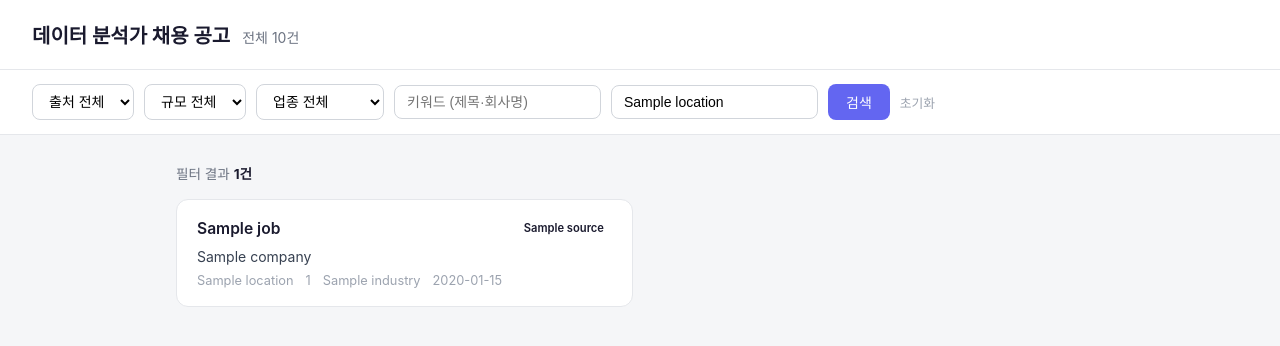
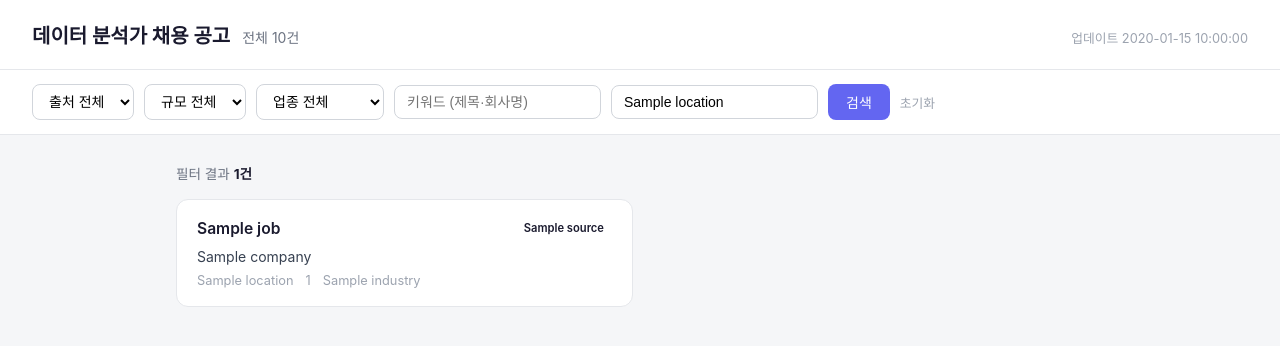
Before and after one commit to suhyoun-hwang/da-job-archive, a Flask app: template templates/index.html in a window 1280 px wide. Shown: the top 346 px of the page. Run offline with Flask 3, Linux system fonts and the light colour scheme; the template is opened without the code that fills it: most values are stand-ins (such as "Sample title", 1, 10 or a date in 2020); a database or web service that is not in the repository returns one stand-in record (values such as "Sample title"); data that the repository does not hold is empty.

Commit message:
feat: show last updated date in header, remove per-card date

```diff
--- a/app.py
+++ b/app.py
@@ -62,6 +62,7 @@ def index():
         conn.row_factory = sqlite3.Row
         jobs = conn.execute(query, params).fetchall()
         total = conn.execute("SELECT COUNT(*) FROM jobs").fetchone()[0]
+        last_updated = conn.execute("SELECT MAX(collected_at) FROM jobs").fetchone()[0]
 
     return render_template(
         "index.html",
@@ -72,6 +73,7 @@ def index():
         location=location,
         company_size=company_size,
         industry=industry,
+        last_updated=last_updated[:10] if last_updated else "",
     )
 
 
--- a/templates/index.html
+++ b/templates/index.html
@@ -27,6 +27,12 @@
     header .count {
       font-size: 0.875rem;
       color: #6b7280;
+    }
+
+    header .updated {
+      margin-left: auto;
+      font-size: 0.8rem;
+      color: #9ca3af;
     }
 
     .filter-bar {
@@ -166,6 +172,7 @@
 <header>
   <h1>데이터 분석가 채용 공고</h1>
   <span class="count">전체 {{ total }}건</span>
+  {% if last_updated %}<span class="updated">업데이트 {{ last_updated }}</span>{% endif %}
 </header>
 
 <div class="filter-bar">
@@ -226,7 +233,6 @@
           {% if job.location %}<span>{{ job.location }}</span>{% endif %}
           {% if job['company_size'] %}<span>{{ job['company_size'] }}</span>{% endif %}
           {% if job['industry'] %}<span>{{ job['industry'] }}</span>{% endif %}
-          <span>{{ job.collected_at[:10] }}</span>
         </div>
       </div>
       {% endfor %}
```
